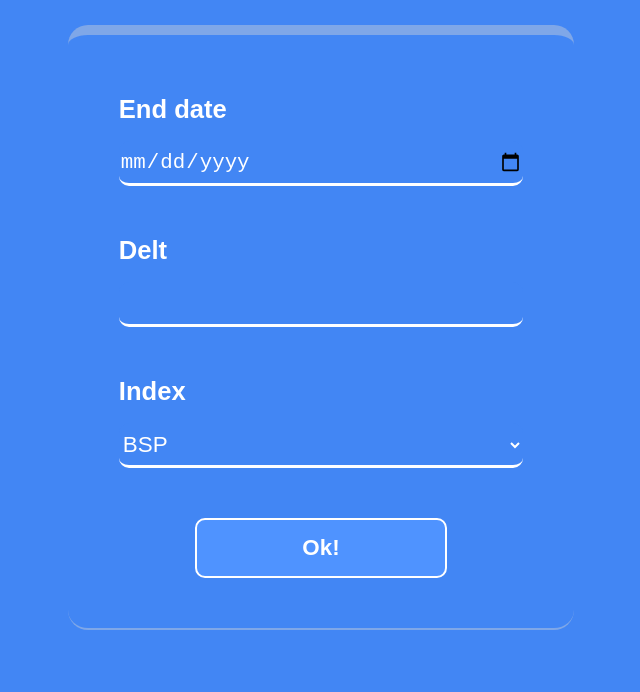
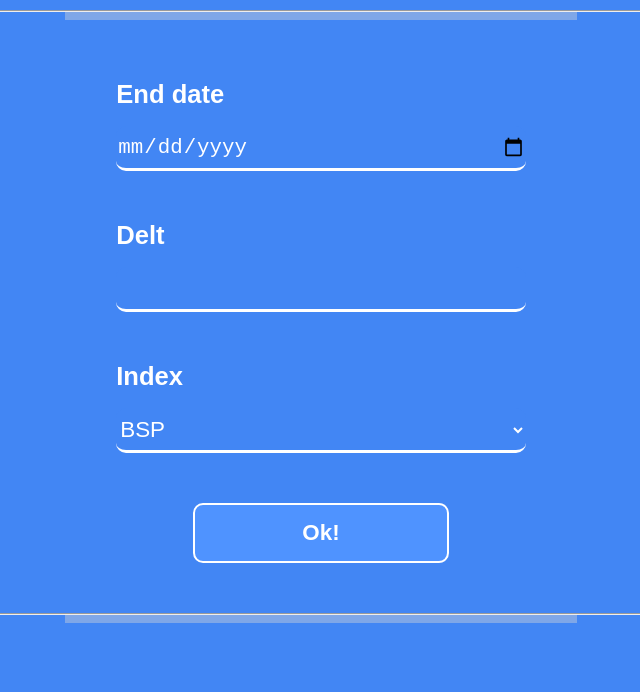
Before and after one commit to Hoffmannxd/AR_mercado_financeiro, a website: page app/public/index.html in a window 1280 px wide. Shown: the part 108-800 px from the top of the page, without its empty margins (319-959 px from the left). Drawn offline with Linux system fonts and the light colour scheme.

Commit message:
node server adicionado; conserto na pagina index;

```diff
--- a/app/assets/styles/style.css
+++ b/app/public/assets/styles/style.css
@@ -1,12 +1,21 @@
 * {
     box-sizing: border-box;
     background-color: #4286f4;
+    margin: 0px;
 }
 
 body {
     color: white;
     font-family: sans-serif, helvetica, verdana;
+    //background-color: #4F93FF;
+    margin: 0px;
 }
+
+html {
+    margin: 0px;
+}
+
+
 
 .label {
     display: block;
@@ -22,12 +31,13 @@ body {
 
 .filter {
     width: 40%;
-    margin-top:15px;
     margin-left: auto;
     margin-right: auto;
     //border: 2px solid white;
     //border-radius: 30px;
     padding: 0px 0px;
+    background-color: #4286f4;
+    min-height: 100%;
 }
 
 .filter__title {
@@ -41,8 +51,8 @@ body {
 
 .filter__input-area {
     border-top: 10px solid #7fa7e8;
-    border-bottom: 2px solid #7fa7e8;
-    border-radius: 20px;
+    border-bottom: 10px solid #7fa7e8;
+    //border-radius: 20px;
     padding-top: 60px;
 }
 
@@ -105,3 +115,14 @@ body {
     border: 2px solid white;
     background-color: #4F93FF;
 }
+
+
+.filter__divisor{
+    display:block;
+    position: absolute;
+    left: 0;
+    width: 250%;
+    margin: 0px;
+    padding: 0px;
+    color: white;
+}
--- a/app/index.html
+++ b/app/public/index.html
@@ -8,6 +8,7 @@
 
     <div class="filter">
         <div class="filter__title">ANALISYS PARAMETERS</div>
+        <hr class="filter__divisor" />
         <div class="filter__input-area">
             <span class="label">End date</span> <input type="date" class="filter__date"/>
             <span class="label">Delt</span> <input type="number" min="1" class="filter__range" />
@@ -17,6 +18,7 @@
                 </option>
             </select>
             <button class="filter__button">Ok!</button>
+        <hr class="filter__divisor" />
         </div>
 
     </div>
--- a/package.json
+++ b/package.json
@@ -17,5 +17,8 @@
   "bugs": {
     "url": "https://github.com/aracytopterm/AR_mercado_financeiro/issues"
   },
-  "homepage": "https://github.com/aracytopterm/AR_mercado_financeiro#readme"
+  "homepage": "https://github.com/aracytopterm/AR_mercado_financeiro#readme",
+  "dependencies": {
+    "express": "^4.15.3"
+  }
 }
```
Also changed, not shown: app/server.js (added, +18 -0 lines), 1 other file.
